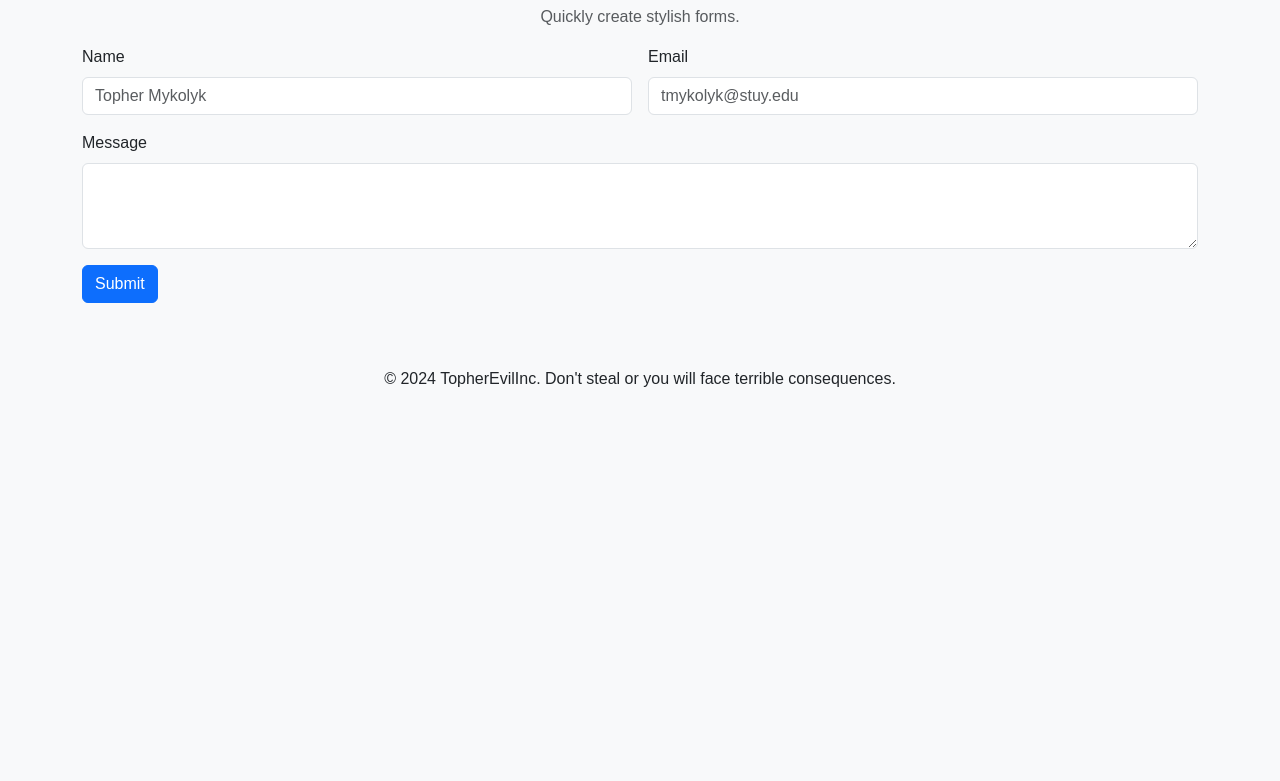
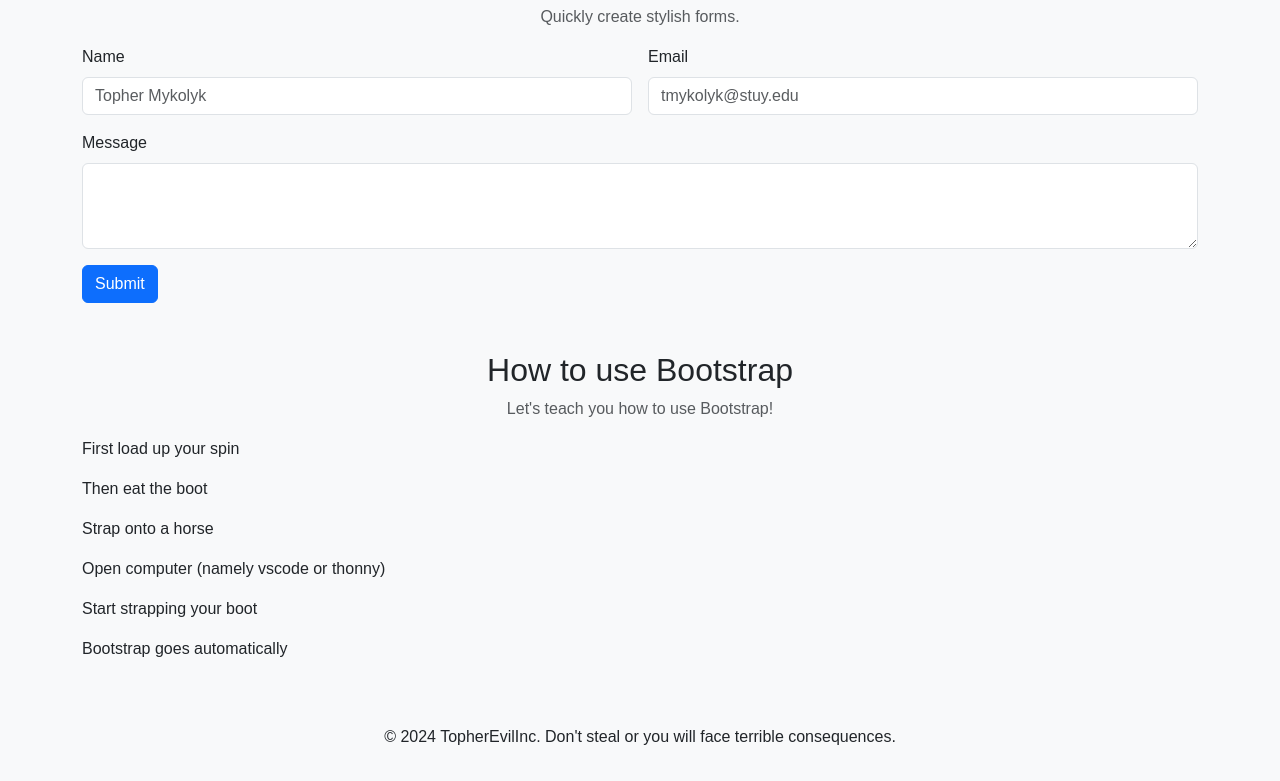
Before and after one commit to Tuvalu23/brudinski50, a plain HTML site: page 20_bt_TopherEvilInc_rudinskiB-murtazaN/bootstrap_guide.html in a window 1280 px wide. Shown: the part 810-1591 px from the top of the page. Before the commit the page ends 1233 px from the top, so only its background shows below. Drawn offline with nearby package versions, Linux system fonts and the light colour scheme.

Commit message:
begin howto

```diff
--- a/20_bt_TopherEvilInc_rudinskiB-murtazaN/bootstrap_guide.html
+++ b/20_bt_TopherEvilInc_rudinskiB-murtazaN/bootstrap_guide.html
@@ -58,6 +58,9 @@ Due: 2024-11-15f before class
                         </li>
                         <li class="nav-item">
                             <a class="nav-link" href="#forms">Forms</a>
+                        </li>
+                        <li class="nav-item">
+                            <a class="nav-link" href="#howto">How To</a>
                         </li>
                     </ul>
                 </div>
@@ -123,6 +126,18 @@ Due: 2024-11-15f before class
                 </div>
             </form>
         </section>
+
+        <!-- How To sectin-->
+        <section id="howto" class="my-5">
+            <h2 class="text-center">How to use Bootstrap</h2>
+            <p class="text-muted text-center">Let's teach you how to use Bootstrap!</p>
+            <p> First load up your spin</p>
+            <p> Then eat the boot</p>
+            <p> Strap onto a horse</p>
+            <p> Open computer (namely vscode or thonny)</p>
+            <p> Start strapping your boot</p>
+            <p> Bootstrap goes automatically</p>
+        </section>
     </main>
 
     <!--Footer-->
```
